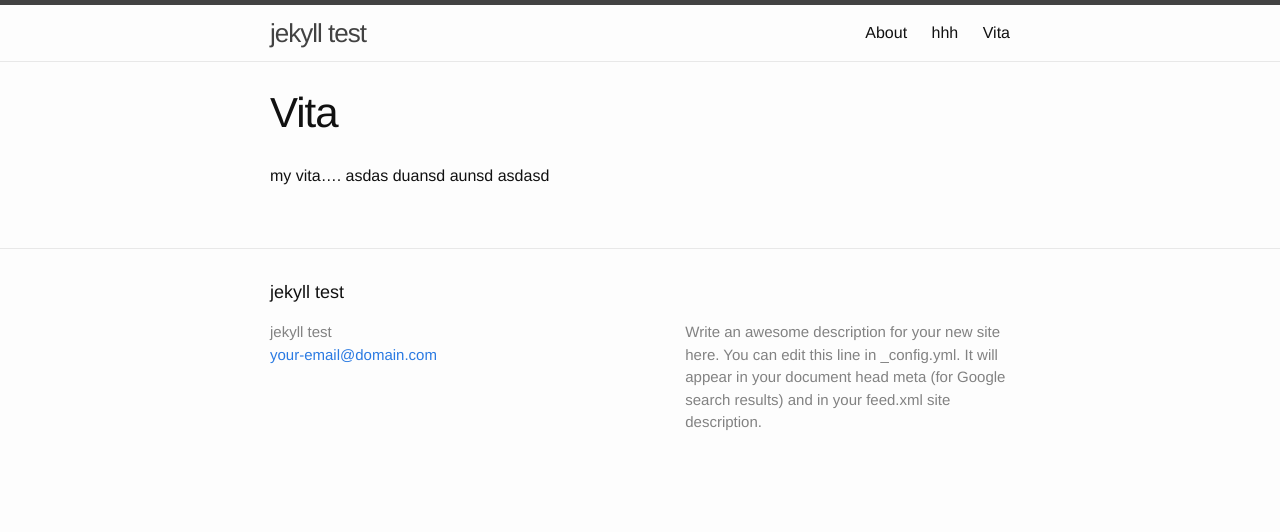
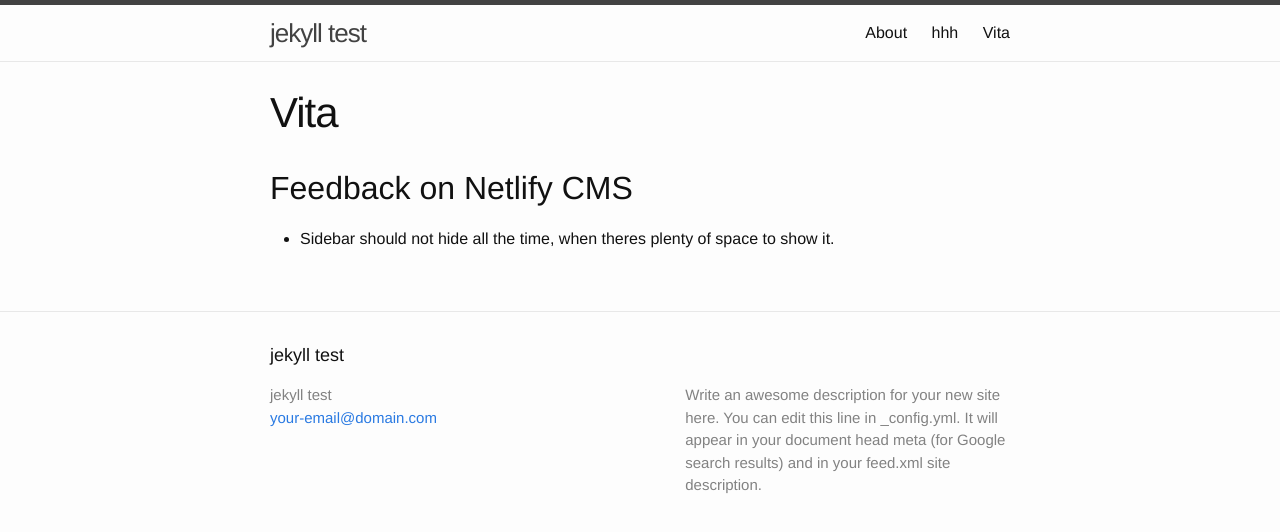
Before and after one commit to simonhermann/mx-jekyll, a Jekyll site: the page built from vita.md, in a window 1280 px wide. Shown: the top 532 px of the page. Built offline with Jekyll 4.4.1, drawn with Linux system fonts in a browser that asks for light colours.

Commit message:
Updated Pages “vita”

```diff
--- a/vita.md
+++ b/vita.md
@@ -4,4 +4,6 @@ permalink: /vita/
 title: Vita
 ---
 
-my vita.... asdas duansd aunsd asdasd
+## Feedback on Netlify CMS
+
+- Sidebar should not hide all the time, when theres plenty of space to show it.
```
